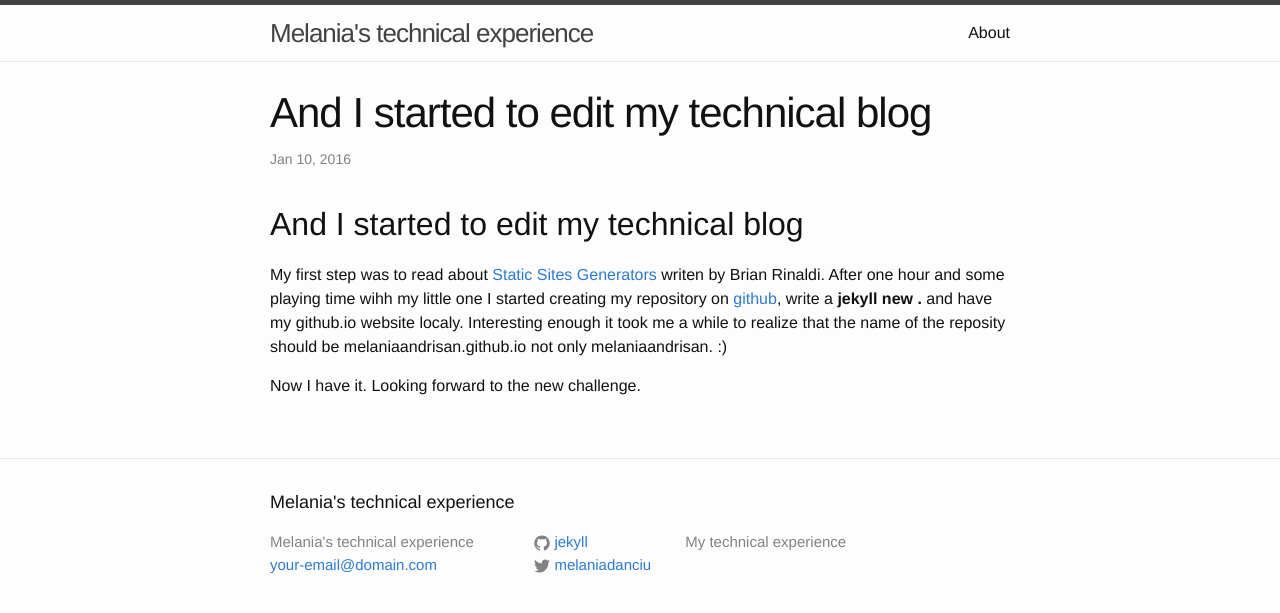
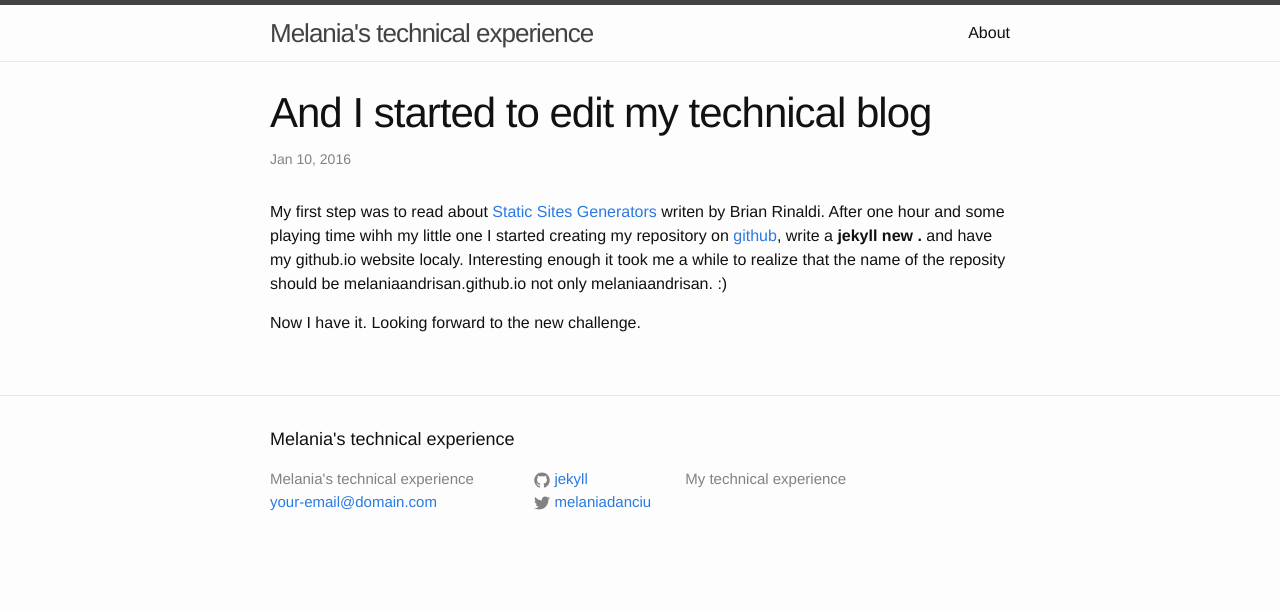
Before and after one commit to melaniaandrisan/melaniaandrisan.github.io, a Jekyll site: the page built from _posts/2016-01-10-And-I-started-to-edit-my-technical-blog.md, in a window 1280 px wide. Shown: the top 613 px of the page. Built offline with Jekyll 4.4.1, drawn with Linux system fonts in a browser that asks for light colours; comment, search, counter and statistics services are not loaded.

Commit message:
Updated 2016-01-10-And-I-started-to-edit-my-technical-blog.md

```diff
--- a/_posts/2016-01-10-And-I-started-to-edit-my-technical-blog.md
+++ b/_posts/2016-01-10-And-I-started-to-edit-my-technical-blog.md
@@ -8,9 +8,6 @@ title: And I started to edit my technical blog
 
 
 
-
-## And I started to edit my technical blog
-
 My first step was to read about [Static Sites Generators](http://www.oreilly.com/web-platform/free/static-site-generators.csp) writen by  Brian Rinaldi. After one hour and some playing time wihh my little one I started creating my repository on [github](https://github.com/), write a **jekyll new .** and have my github.io website localy. Interesting enough it took me a while to realize that the name of the reposity should be melaniaandrisan.github.io not only melaniaandrisan. :)
 
 Now I have it. Looking forward to the new challenge.
```
